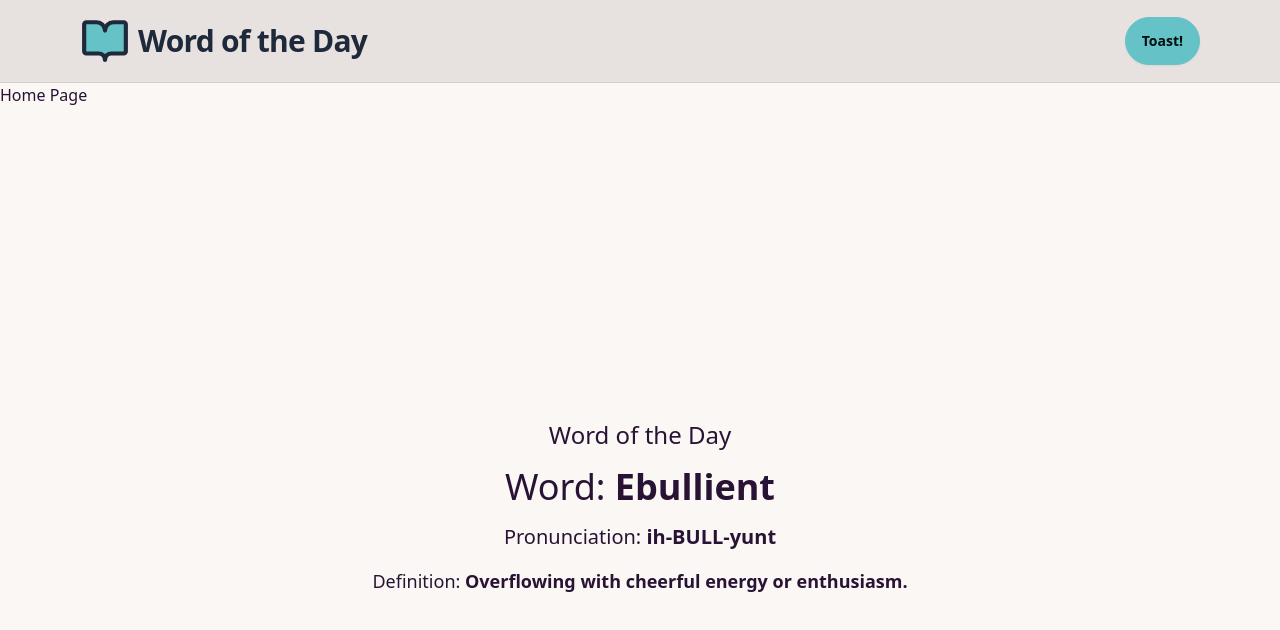
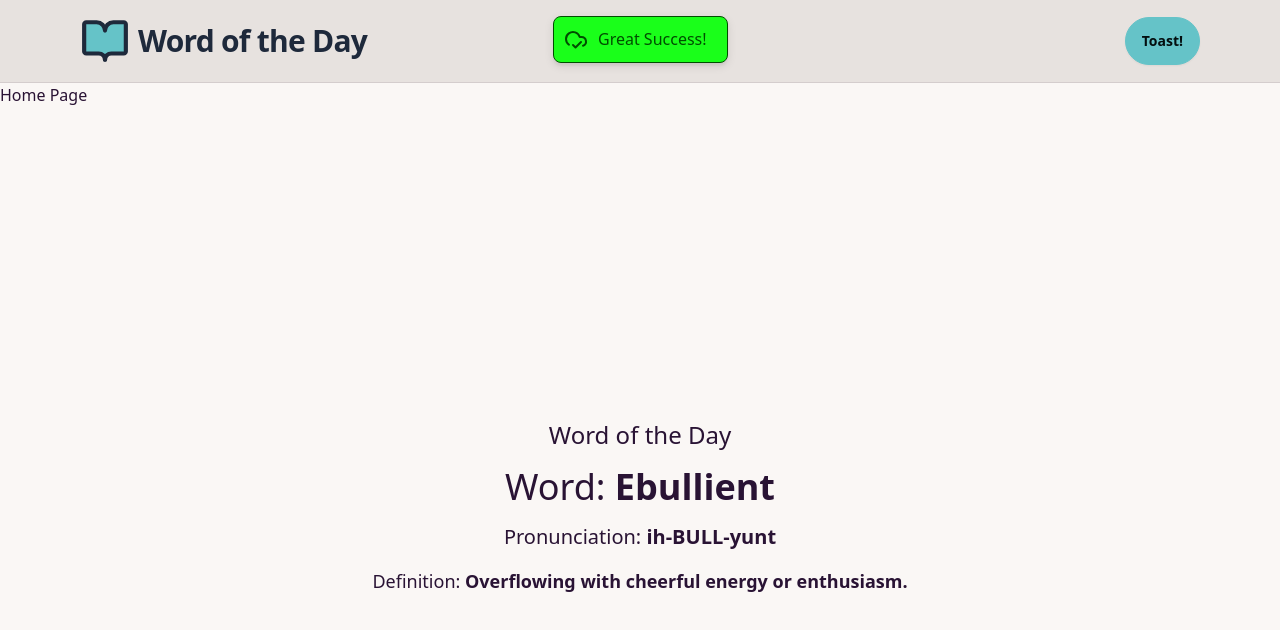
Before and after one commit to freeCodeCamp-2025-Summer-Hackathon/purple-array, a React (Vite) app in the folder frontend/: page / in a window 1280 px wide. Both pictures are taken after a click on the button "Toast!". Shown: the top 630 px of the page. Built offline with nearby package versions, Linux system fonts and the light colour scheme.

Commit message:
feat: add success/error messaging
Add basic styling for success, error, and load message alerts. Relevant <Toaster /> in main.jsx

```diff
--- a/frontend/src/main.jsx
+++ b/frontend/src/main.jsx
@@ -4,12 +4,50 @@ import './index.css';
 import App from './App.jsx';
 import { BrowserRouter } from 'react-router';
 import { Toaster } from 'react-hot-toast';
+import { MessageCircleHeart, CloudCheck, CloudAlert, Bubbles } from 'lucide-react';
 
 createRoot(document.getElementById('root')).render(
 	<StrictMode>
 		<BrowserRouter>
 			<App />
-			<Toaster />
+			<Toaster
+                position='top-center'
+                toastOptions={{
+                    duration: 4000,
+                    removeDelay: 500,
+                    style: {
+                        border: '1px solid #000000',
+                        background: '#1affff',
+                        color: '#3d4343'
+                    },
+                    icon: <MessageCircleHeart />,
+
+                    success: {
+                        style: {
+                            border: '1px solid #004d00',
+                            background: '#1aff1a',
+                            color: '#004d00',
+                        },
+                        icon: <CloudCheck />,
+                    },
+                    error: {
+                        style: {
+                            border: '1px solid #800000',
+                            background: '#e60000',
+                            color: '#fff'
+                        },
+                        icon: <CloudAlert />
+                    },
+                    loading: {
+                        style: {
+                            border: '1px solid #7a4f05',
+                            background: '#f59e0b',
+                            color: '#fff'
+                        },
+                        icon: <Bubbles />
+                    }
+                }}
+            />
 		</BrowserRouter>
 	</StrictMode>
 );
```
